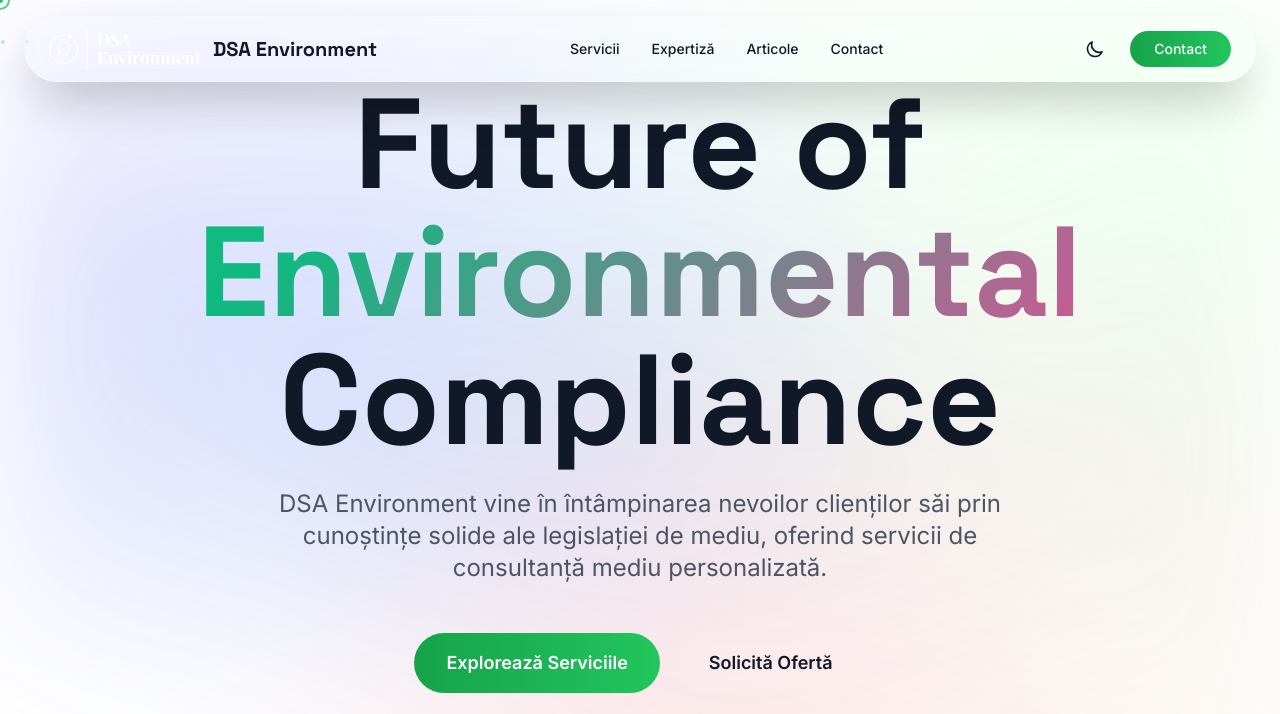
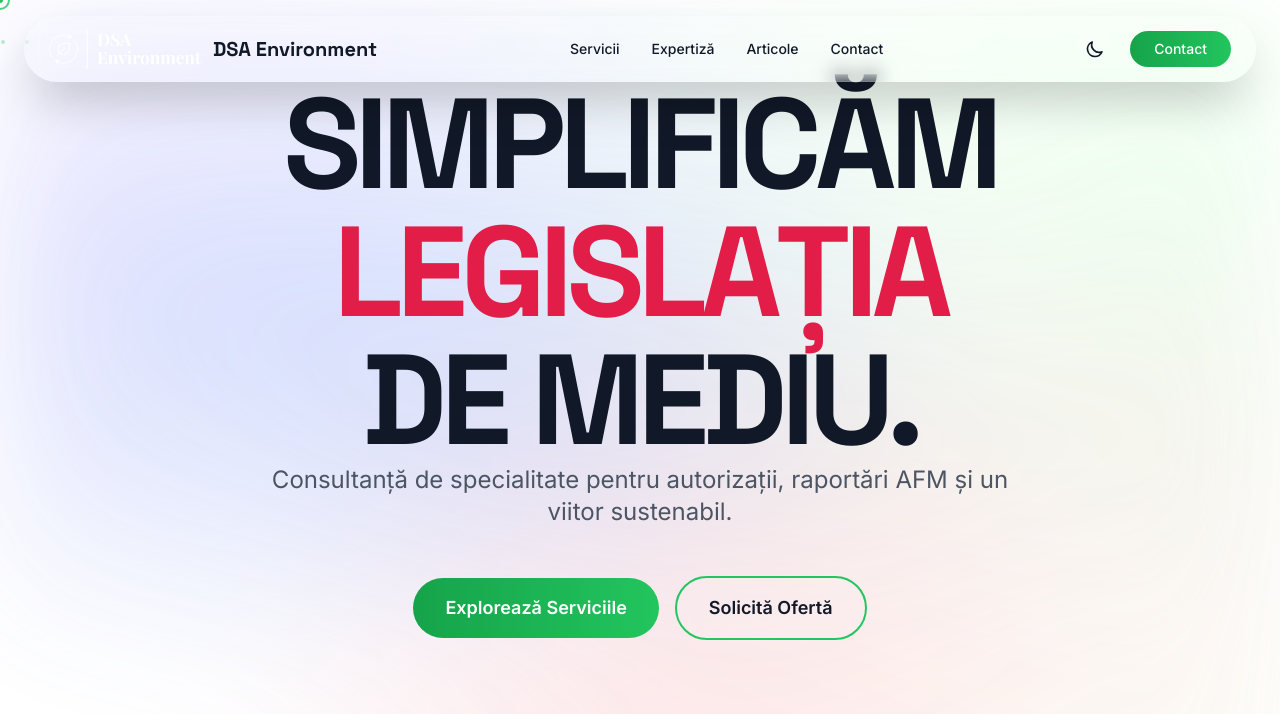
Before and after one commit to stefandinca/dsa, a plain HTML site: page index.html in a window 1280 px wide. Shown: the top 714 px of the page. Drawn offline with nearby package versions, Linux system fonts and the light colour scheme.

Commit message:
Update hero section text and add brand-red color
Replaces the hero section heading and subheading with new Romanian text, updates button styles, and introduces a new 'brand-red' color to the theme configuration.

```diff
--- a/index.html
+++ b/index.html
@@ -32,7 +32,11 @@
                             500: '#ec4899',
                             600: '#db2777',
                             700: '#be185d',
-                        }
+                        },
+                        'brand-red': {
+                            DEFAULT: '#E11D48', // rose-600 (vibrant accent)
+                            'dark': '#BE123C', // rose-700
+                        },
                     },
                     fontFamily: {
                         'sans': ['Inter', 'sans-serif'],
@@ -414,19 +418,24 @@
         <div class="mesh-gradient"></div>
         <div id="particles"></div>
 
+
+
         <div class="container mx-auto px-6 relative z-10">
             <div class="text-center max-w-5xl mx-auto">
+
                 <div class="fade-in">
-                    <h1 class="font-display font-black text-6xl md:text-8xl lg:text-9xl mb-6 leading-none">
-                        <span class="block">Future of</span>
-                        <span class="gradient-text">Environmental</span>
-                        <span class="block">Compliance</span>
+                    <h1 class="text-6xl md:text-8xl lg:text-9xl font-display font-black text-brand-green-text tracking-tighter uppercase animate-fade-in">
+                        Simplificăm
+                        <br>
+                        <span class="text-brand-red">Legislația</span>
+                        <br>
+                        De Mediu.
                     </h1>
                 </div>
 
                 <div class="fade-in" style="animation-delay: 0.2s;">
                     <p class="text-xl md:text-2xl text-gray-600 dark:text-gray-400 mb-12 max-w-3xl mx-auto">
-                        DSA Environment vine în întâmpinarea nevoilor clienților săi prin cunoștințe solide ale legislației de mediu, oferind servicii de consultanță mediu personalizată.
+                        Consultanță de specialitate pentru autorizații, raportări AFM și un viitor sustenabil.
                     </p>
                 </div>
 
@@ -436,7 +445,7 @@
                         <div class="absolute inset-0 bg-gradient-to-r from-primary-500 to-accent-500 opacity-0 group-hover:opacity-100 transition-opacity"></div>
                     </a>
 
-                    <a href="#contact" class="magnetic-btn px-8 py-4 glass text-gray-900 dark:text-white rounded-full font-semibold text-lg hover:bg-white/20 dark:hover:bg-white/10 transition-all">
+                    <a href="#contact" class="magnetic-btn px-8 py-4 glass border-2 border-primary-500 border-gray-400 text-gray-900 dark:text-white rounded-full font-semibold text-lg hover:bg-white/20 dark:hover:bg-white/10 hover:border-4 hover:text-primary dark:hover:text-white transition-all">
                         Solicită Ofertă
                     </a>
                 </div>
```
